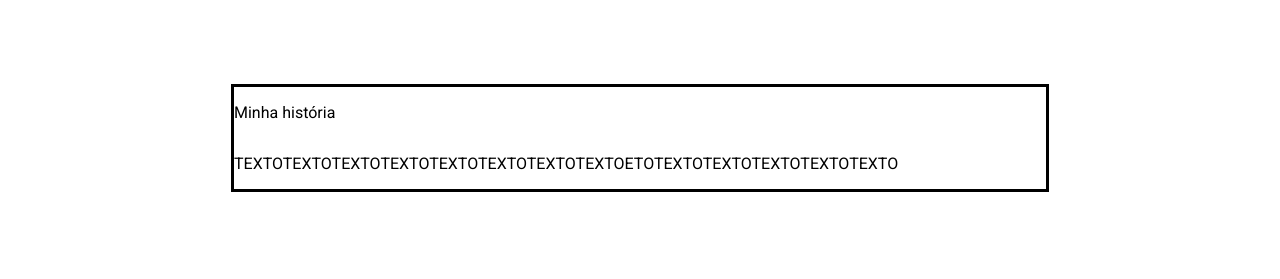
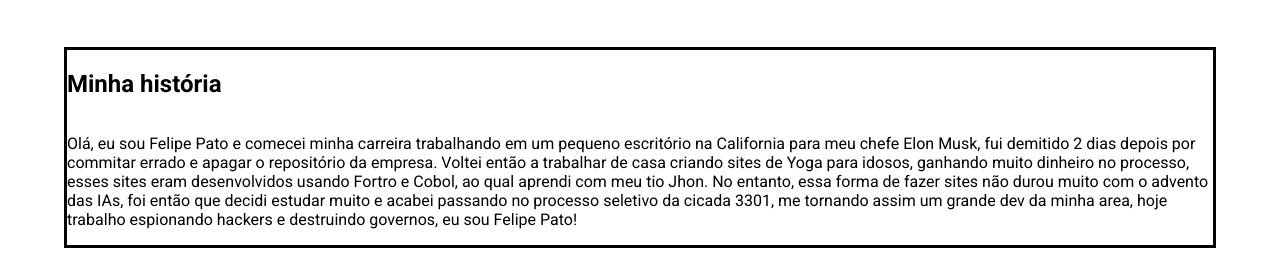
Before and after one commit to elionGal/desafio-03-aws-react, a React (Vite) app: page /portfolio in a window 1280 px wide. Shown: the part 242-521 px from the top of the page. Built offline with nearby package versions, Linux system fonts and the light colour scheme; no server answers.

Commit message:
feat: spinner created and implemented

```diff
--- /dev/null
+++ b/src/components/Spinner.tsx
@@ -0,0 +1,12 @@
+import React from "react";
+import "../styles/SpinnerStyle.css";
+
+const Spinner = () => {
+  return (
+    <div className="spinner-container">
+      <div className="spinner"></div>
+    </div>
+  );
+};
+
+export default Spinner;
--- a/src/pages/Portfolio.tsx
+++ b/src/pages/Portfolio.tsx
@@ -1,5 +1,6 @@
 import Footer from "../components/Footer";
 import Header from "../components/Header";
+import Spinner from "../components/Spinner";
 import "../styles/PortfolioStyle.css";
 import { useEffect, useState } from "react";
 
@@ -25,16 +26,34 @@ function Portfolio() {
     name: "",
     location: "",
     email: "",
-    bio: ""
+    bio: "",
   });
   const [experiences, setExperiences] = useState<Experience[]>([]);
   const [isEditing, setIsEditing] = useState(false);
+  const [loading, setLoading] = useState(true);
 
   useEffect(() => {
-    const storedProfile = localStorage.getItem("profileData");
+    const fetchGitHubData = async () => {
+      try {
+        const response = await fetch("https://api.github.com/users/seu-usuario");
+        const data = await response.json();
+
+        setProfile({
+          avatar_url: data.avatar_url,
+          name: data.name,
+          location: data.location,
+          email: data.email || null,
+          bio: data.bio || null,
+        });
+      } catch (error) {
+        console.error("Erro ao carregar os dados do GitHub:", error);
+      } finally {
+        setLoading(false);
+      }
+    };
+
+    fetchGitHubData();
     const storedExperiences = localStorage.getItem("experiencesData");
-
-    if (storedProfile) setProfile(JSON.parse(storedProfile));
     if (storedExperiences) setExperiences(JSON.parse(storedExperiences));
   }, []);
 
@@ -43,13 +62,16 @@ function Portfolio() {
   }, [experiences]);
 
   const handleAddExperience = () => {
-    setExperiences([...experiences, {
+    setExperiences([
+      ...experiences,
+      {
         title: "",
         period: "",
         tags: [],
         description: "",
-      repositoryLink: ""
-    }]);
+        repositoryLink: "",
+      },
+    ]);
   };
 
   const handleExperienceChange = (
@@ -59,7 +81,7 @@ function Portfolio() {
   ) => {
     const updatedExperiences = [...experiences];
     if (field === "tags") {
-      updatedExperiences[index].tags = value.split(",").map(tag => tag.trim());
+      updatedExperiences[index].tags = value.split(",").map((tag) => tag.trim());
     } else {
       updatedExperiences[index][field] = value;
     }
@@ -74,7 +96,7 @@ const handleInputChange = (e: React.ChangeEvent<HTMLInputElement>) => {
     const { name, value } = e.target;
     setProfile((prevProfile) => ({
       ...prevProfile,
-        [name]: value
+      [name]: value,
     }));
   };
 
@@ -84,6 +106,9 @@ const handleSaveChanges = () => {
     alert("Perfil atualizado com sucesso!");
   };
 
+  if (loading) {
+    return <div><Spinner /></div>;
+  }
 
   return (
     <>
@@ -92,6 +117,7 @@ const handleSaveChanges = () => {
         <button onClick={handleEditToggle} className="editBottom">
           {isEditing ? "Cancelar" : "Editar"}
         </button>
+        <section id="inicio">Início do Portfólio</section>
         <div className="profile">
           <div className="profileInfo">
             <img src={profile.avatar_url} alt="Foto de perfil" />
@@ -141,12 +167,24 @@ const handleSaveChanges = () => {
             <button onClick={handleSaveChanges}>Salvar Alterações</button>
           )}
         </div>
+        <section id="minhaHistoria"></section>
         <div className="myHistory">
-          <p>Minha história</p>
-          <p>
-            TEXTOTEXTOTEXTOTEXTOTEXTOTEXTOTEXTOTEXTOETOTEXTOTEXTOTEXTOTEXTOTEXTO
+          <h2 className="historyTitle">Minha história</h2>
+          <p className="historyText">
+            Olá, eu sou Felipe Pato e comecei minha carreira trabalhando em um
+            pequeno escritório na California para meu chefe Elon Musk, fui
+            demitido 2 dias depois por commitar errado e apagar o repositório da
+            empresa. Voltei então a trabalhar de casa criando sites de Yoga para
+            idosos, ganhando muito dinheiro no processo, esses sites eram
+            desenvolvidos usando Fortro e Cobol, ao qual aprendi com meu tio
+            Jhon. No entanto, essa forma de fazer sites não durou muito com o
+            advento das IAs, foi então que decidi estudar muito e acabei
+            passando no processo seletivo da cicada 3301, me tornando assim um
+            grande dev da minha area, hoje trabalho espionando hackers e
+            destruindo governos, eu sou Felipe Pato!
           </p>
         </div>
+        <section id="experiencias"></section>
         <div className="xp">
           <h2>Experiências</h2>
           {experiences.map((experience, index) => (
@@ -200,7 +238,11 @@ const handleSaveChanges = () => {
                   <p>{experience.tags.join(", ")}</p>
                   <p>{experience.description}</p>
                   {experience.repositoryLink && (
-                  <a href={experience.repositoryLink} target="_blank" rel="noopener noreferrer">
+                    <a
+                      href={experience.repositoryLink}
+                      target="_blank"
+                      rel="noopener noreferrer"
+                    >
                       Repositório
                     </a>
                   )}
@@ -213,6 +255,7 @@ const handleSaveChanges = () => {
             <button onClick={handleAddExperience}>Adicionar Experiência</button>
           )}
         </div>
+        <section id="contato"></section>
         <div className="xpFooter">
           Sinta-se livre para me contatar a qualquer momento!
           <h1>{profile.email || "email@email.com"}</h1>
--- /dev/null
+++ b/src/styles/SpinnerStyle.css
@@ -0,0 +1,24 @@
+.spinner-container {
+    display: flex;
+    justify-content: center;
+    align-items: center;
+    height: 100vh;
+  }
+
+  .spinner {
+    border: 8px solid #f3f3f3;
+    border-top: 8px solid #09BC8A;
+    border-radius: 50%;
+    width: 50px;
+    height: 50px;
+    animation: spin 1.5s linear infinite;
+  }
+
+  @keyframes spin {
+    0% {
+      transform: rotate(0deg);
+    }
+    100% {
+      transform: rotate(360deg);
+    }
+  }
```
Lines whose indentation alone changed are shown as unchanged.
